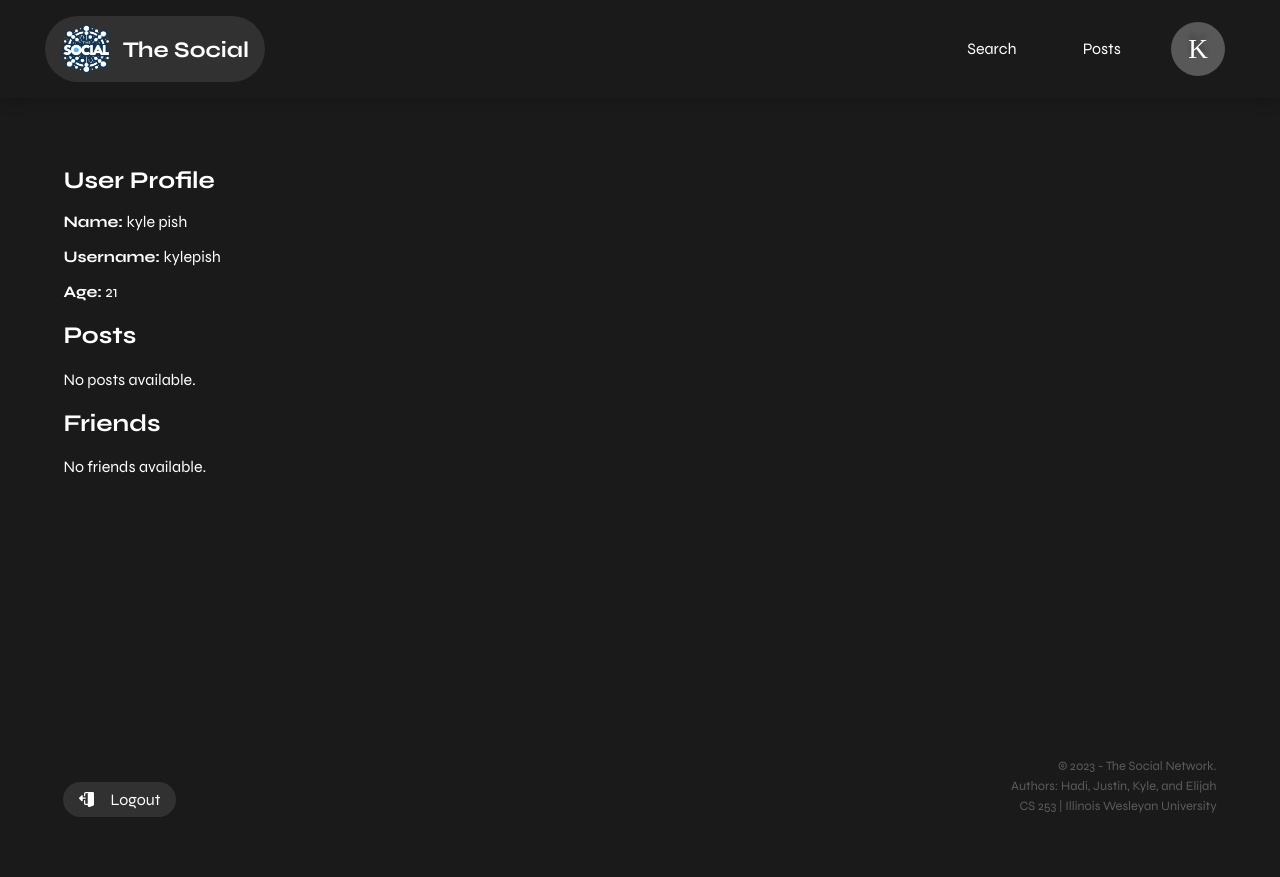
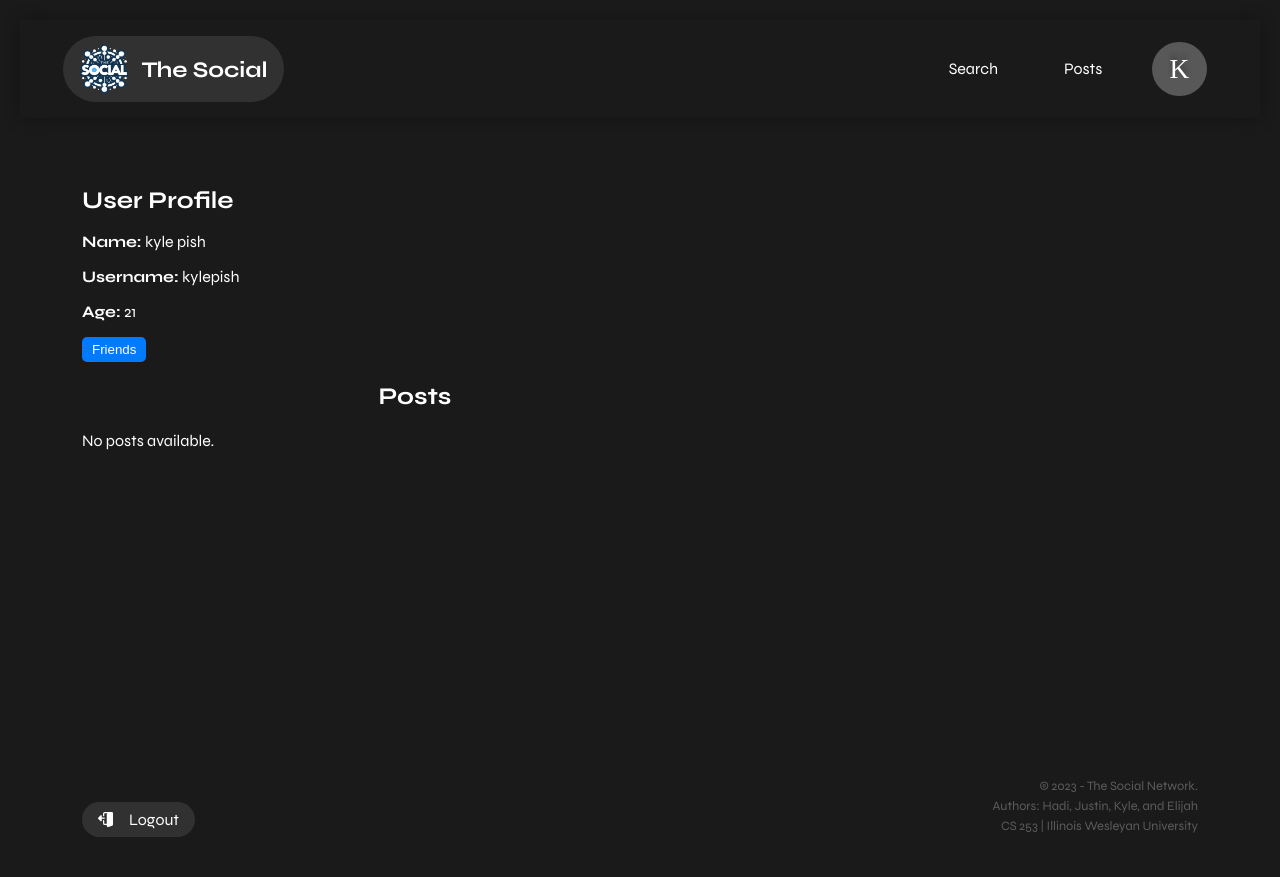
Before and after one commit to kyle-pish/social_network, a Flask app: a page that uses templates/profile.html in a window 1280 px wide. Before the commit the page ends 817 px from the top, so only its background shows below. Run offline with Flask 3, Linux system fonts and the light colour scheme; a user stored in the database is signed in; data comes from the database, SQL or seed files in the repository; both versions use the stored data as it was after the commit; data that the repository does not hold is empty; some web fonts are replaced.

Commit message:
minor changes to UI

```diff
--- a/app.py
+++ b/app.py
@@ -312,6 +312,7 @@ def add_friend():
 
         # Add the friendship to the database
         cursor.execute('INSERT INTO friendships (user1_id, user2_id) VALUES (?, ?)', (user1_id, user2_id))
+
         conn.commit()
         conn.close()
 
--- a/static/styles.css
+++ b/static/styles.css
@@ -2,7 +2,7 @@
 body {
     font-family: Arial, sans-serif;
     margin: 0;
-    padding: 0;
+    padding: 20px;
     background-color: #1a1a1a;
     color: #fff;
 }
@@ -78,4 +78,6 @@ body > * {
     padding: 20px
 }
 
+
+
 @import url('/static/universal.css');
--- a/templates/profile.html
+++ b/templates/profile.html
@@ -6,6 +6,65 @@
     <title>Profile</title>
     <link rel="stylesheet" href="{{ url_for('static', filename='styles.css') }}">
     <link rel="stylesheet" href="{{ url_for('static', filename='universal.css') }}">
+    <style>
+        li {
+            border: 1px solid #ccc; /* Outline style */
+            border-radius: 5px;
+            padding: 15px;
+            margin-bottom: 15px;
+            width: 500px; /* Set the width */
+            margin: 0 auto; /* Center horizontally */
+            box-sizing: border-box; /* Include padding and border in width calculation */
+        }
+        ul {
+            list-style: none; /* Remove bullet points */
+            padding: 0;
+            margin: 0;
+        }
+        .date-time {
+            color: #666;
+        }
+        .post-details {
+            margin-bottom: 8px; /* Adjust the value to add spacing between elements */
+        }
+        h2 {
+            text-align: center; /* Center the text */
+            margin-right: 450px; /* Offset to the left */
+
+        }
+
+        /* Hide the friends list by default */
+        .friends-list {
+            display: none;
+            position: absolute;
+            background: #666;
+            padding: 10px;
+            width: 150px;
+            list-style: none;
+            margin: 0;
+            border: none; /* Remove the border */
+            box-shadow: 0 0 5px rgba(0, 0, 0, 0.3); /* Adding shadow for a slight separation effect */
+        }
+
+        /* Style the Friends button */
+        .friends-button {
+            background-color: #007bff;
+            color: #fff;
+            border: none;
+            padding: 5px 10px;
+            cursor: pointer;
+            border-radius: 5px;
+        }
+
+        /* Remove the default list styles when displayed */
+        .friends-list li {
+            list-style: none;
+            margin: 0;
+            padding: 5px 0;
+            border: none;
+        }
+
+    </style>
 </head>
 
 <body>
@@ -19,38 +78,33 @@
                     <p><strong>Name:</strong> {{ user[1] }}</p>
                     <p><strong>Username:</strong> {{ user[2] }}</p>
                     <p><strong>Age:</strong> {{ user[4] }}</p>
-
+                    <!-- Display Friends -->
+                    <div class="friends">
+                        <button onclick="toggleFriends()" class="friends-button">Friends</button>
+                        <ul id="friendsList" class="friends-list">
+                            {% for friend in friends %}
+                                <li>{{ friend[1] }}</li>
+                            {% endfor %}
+                        </ul>
+                    </div>
                     <!-- Display Posts -->
                     <h2>Posts</h2>
                     {% if posts %}
                         <ul>
                             {% for post in posts %}
                                 <li>
-                                    <strong>{{ post[1] }}</strong>
+                                    <div class="post-details">
+                                        <strong>{{ post[1] }}</strong>
+                                        <small class="date-time">{{ post[3] }}</small>
+                                    </div>
                                     <p>{{ post[2] }}</p>
-                                    <small>{{ post[3] }}</small>
+
                                 </li>
                             {% endfor %}
                         </ul>
                     {% else %}
                         <p>No posts available.</p>
                     {% endif %}
-
-
-
-                    <h2>Friends</h2>
-                    {% if friends %}
-                        <ul>
-                            {% for friend in friends %}
-                                <li>{{ friend[1] }}</li>
-                            {% endfor %}
-                        </ul>
-                    {% else %}
-                        <p>No friends available.</p>
-                    {% endif %}
-
-
-
                 {% else %}
                     <p>User data not found.</p>
                 {% endif %}
@@ -58,6 +112,17 @@
         </section>
     </main>
     {% include 'footer.html' %}
+
+    <script>
+        function toggleFriends() {
+            var friendsList = document.getElementById('friendsList');
+            if (friendsList.style.display === 'none') {
+                friendsList.style.display = 'block';
+            } else {
+                friendsList.style.display = 'none';
+            }
+        }
+    </script>
 </body>
 
 </html>
```
Also changed, not shown: templates/home.html (+27 -2 lines), users.db.
